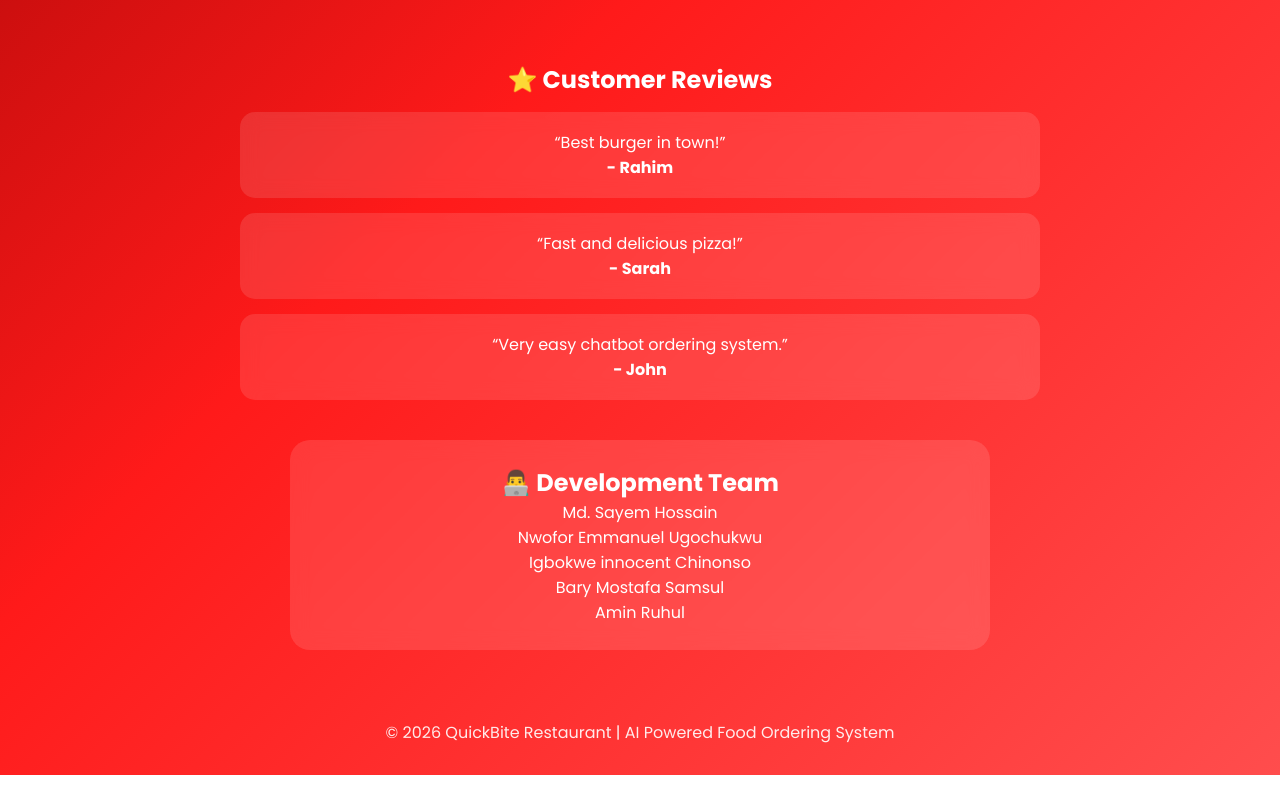
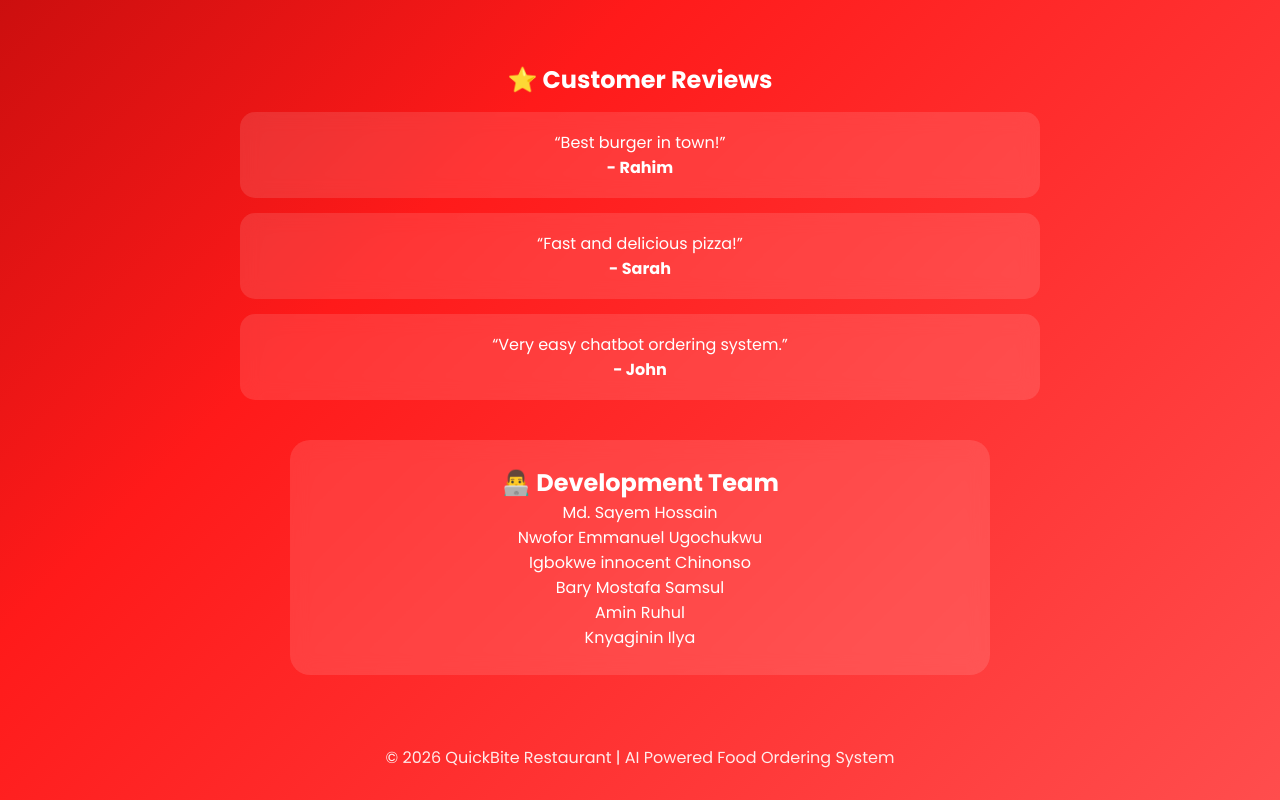
Before and after one commit to mdsayemhossain360-png/Quickbite-bot, a plain HTML site: page index.html in a window 1280 px wide. Shown: the part 806-1606 px from the top of the page. Before the commit the page ends 1581 px from the top, so only its background shows below. Drawn offline with nearby package versions, Linux system fonts and the light colour scheme.

Commit message:
Update index.html

```diff
--- a/index.html
+++ b/index.html
@@ -263,7 +263,8 @@ Md. Sayem Hossain <br>
 Nwofor Emmanuel Ugochukwu <br>
 Igbokwe innocent Chinonso <br>
 Bary Mostafa Samsul <br>
-Amin Ruhul
+Amin Ruhul <br>
+  Knyaginin Ilya
 </p>
 </div>
 
```
